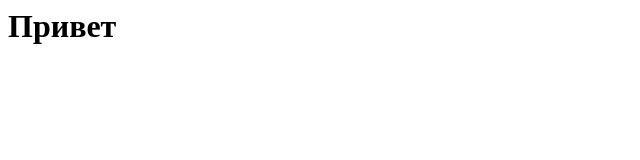
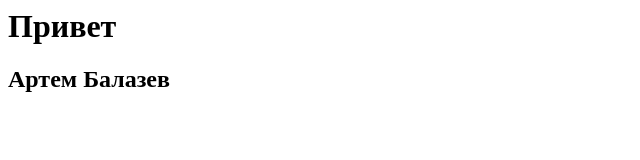
Before and after one commit to Artique51/first-project, a plain HTML site: page index.html in a window 1280 px wide. Shown: the whole page, without its empty margins (0-640 px from the left). Drawn offline with Linux system fonts and the light colour scheme.

Commit message:
обновление текста

```diff
--- a/index.html
+++ b/index.html
@@ -1,6 +1,6 @@
 <html>
-<h1> Привет </h1>
-
-
-
+<body>
+    <h1> Привет </h1>
+    <h2> Артем Балазев</h2>
+</body>
 </html>
```
